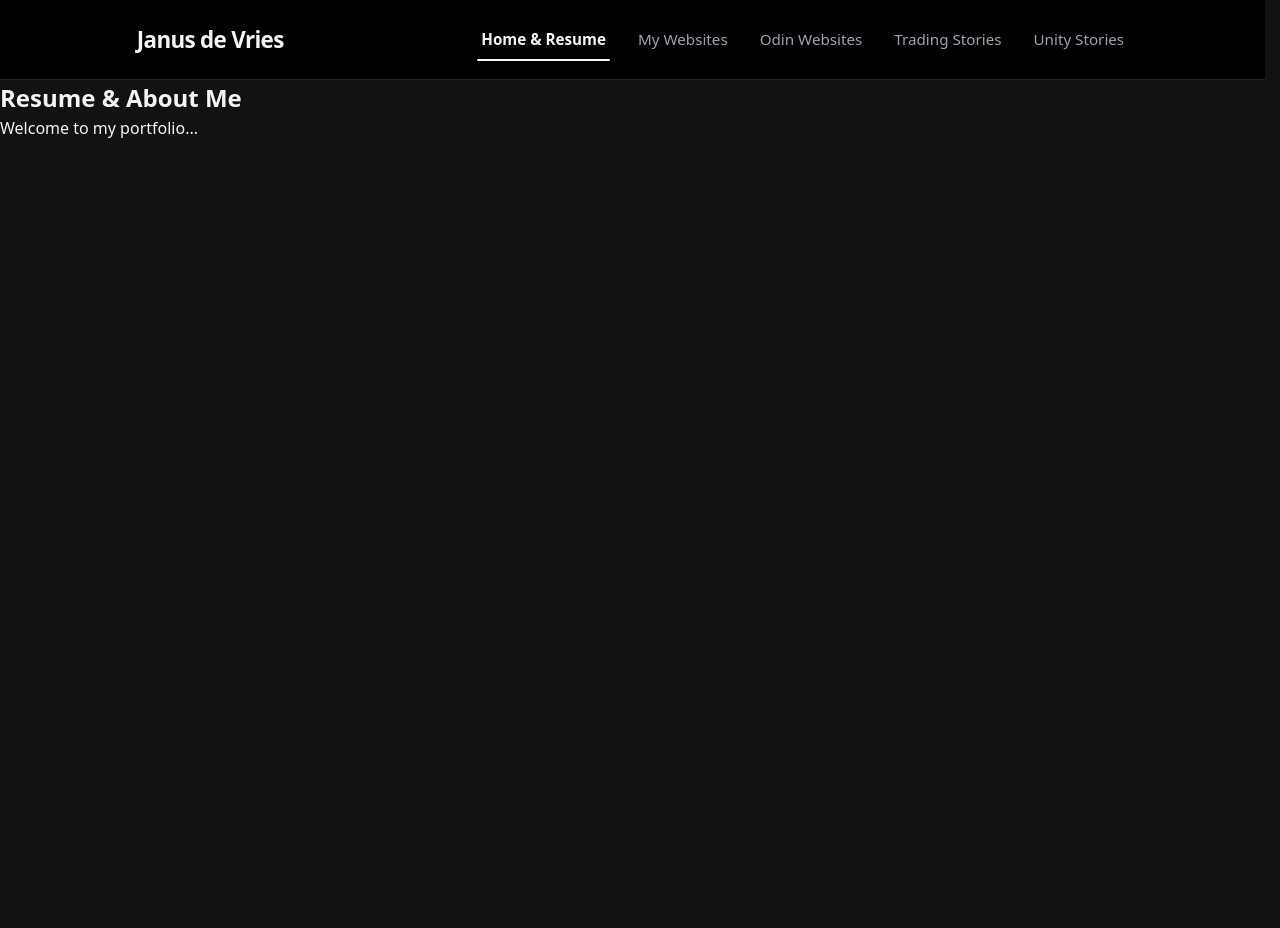
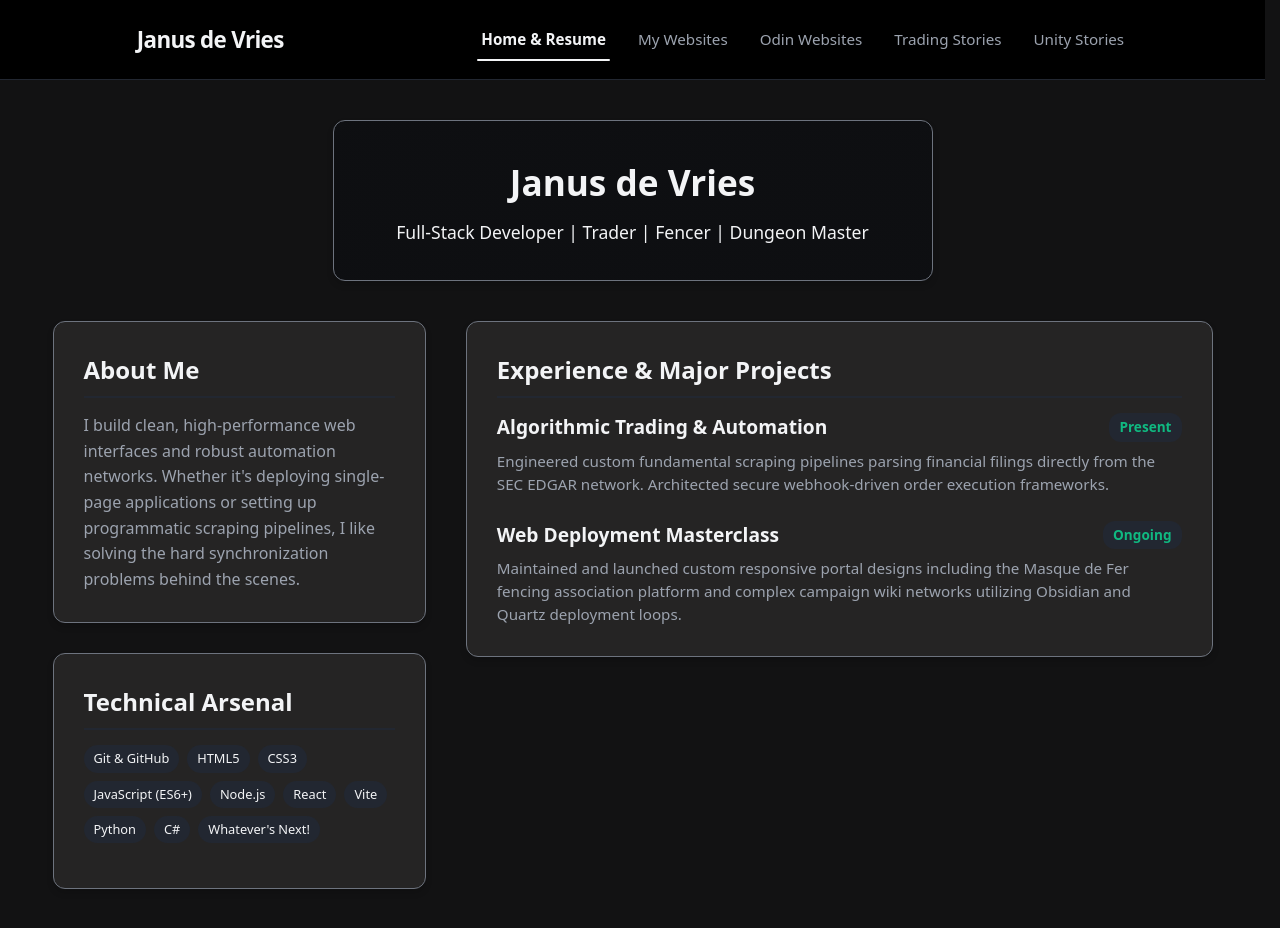
Before and after one commit to 1nf1n1t3f1r3/homepage, a React (Vite) app: page / in a window 1280 px wide. Before the commit the page ends 800 px from the top, so only its background shows below. Built offline with nearby package versions, Linux system fonts and the light colour scheme.

Commit message:
Adding Home

```diff
--- a/src/App.jsx
+++ b/src/App.jsx
@@ -4,18 +4,19 @@ import React from "react";
 import { Routes, Route } from "react-router-dom";
 import ScrollToTop from "./components/ScrollToTop"; // 1. Import the utility component
 import Header from "./components/Header";
+import Home from "./pages/Home";
 import MyWebsites from "./pages/MyWebsites";
 import OdinHub from "./pages/OdinHub";
 import Trading from "./pages/Trading";
 import StoryView from "./pages/StoryView"; // The single template page
 
 // Tiny placeholder components for your pages (you can move these to separate files later!)
-const Home = () => (
-  <main className="page-content">
-    <h2>Resume & About Me</h2>
-    <p>Welcome to my portfolio...</p>
-  </main>
-);
+// const Home = () => (
+//   <main className="page-content">
+//     <h2>Resume & About Me</h2>
+//     <p>Welcome to my portfolio...</p>
+//   </main>
+// );
 // const OdinHubLink = () => (
 //   <main className="page-content">
 //     <h2>Odin Projects</h2>
@@ -32,12 +33,6 @@ const UnityDev = () => (
   <main className="page-content">
     <h2>Unity & The Networking Wheel</h2>
     <p>The story of how I tried to rewrite multiplayer sync from scratch...</p>
-  </main>
-);
-const DnD = () => (
-  <main className="page-content">
-    <h2>D&D Worldbuilding Tools</h2>
-    <p>I'm a bit tired of having to come up with loot every dungeon</p>
   </main>
 );
 // const MasqueDeFer = () => (
--- /dev/null
+++ b/src/pages/Home.jsx
@@ -0,0 +1,89 @@
+// src/pages/Home.jsx
+import React from "react";
+import styles from "./Home.module.css";
+import { Link } from "react-router-dom";
+
+function Home() {
+  return (
+    <main className="page-content">
+      <div className="gridContainer">
+        {/* 1. HERO BANNER HEADER */}
+        <div className="pageHeaderBanner">
+          <h2>Janus de Vries</h2>
+          <p>Full-Stack Developer | Trader | Fencer | Dungeon Master</p>
+        </div>
+
+        {/* 2. TWO-COLUMN SPLIT RESUME GRID */}
+        <div className={styles.resumeLayout}>
+          {/* LEFT SIDEBAR: Personal Details & Core Tech Stack */}
+          <section className={styles.sidebarColumn}>
+            <div className={styles.profileSection}>
+              <h3>About Me</h3>
+              <p className={styles.bioText}>
+                I build clean, high-performance web interfaces and robust
+                automation networks. Whether it's deploying single-page
+                applications or setting up programmatic scraping pipelines, I
+                like solving the hard synchronization problems behind the
+                scenes.
+              </p>
+            </div>
+
+            <div className={styles.stackSection}>
+              <h3>Technical Arsenal</h3>
+              <div className="techBadgeContainer">
+                <span className="techBadge">Git & GitHub</span>
+
+                <span className="techBadge">HTML5</span>
+                <span className="techBadge">CSS3</span>
+                <span className="techBadge">JavaScript (ES6+)</span>
+                <span className="techBadge">Node.js</span>
+
+                <span className="techBadge">React</span>
+                <span className="techBadge">Vite</span>
+
+                <span className="techBadge">Python</span>
+                <span className="techBadge">C#</span>
+
+                <span className="techBadge">Whatever's Next!</span>
+              </div>
+            </div>
+          </section>
+
+          {/* RIGHT COLUMN: Professional Chronicle */}
+          <section className={styles.mainChronicleColumn}>
+            <div className={styles.chronicleCard}>
+              <h3>Experience & Major Projects</h3>
+
+              <div className={styles.timelineItem}>
+                <div className={styles.timelineHeader}>
+                  <h4>Algorithmic Trading & Automation</h4>
+                  <span className={styles.timelineDate}>Present</span>
+                </div>
+                <p>
+                  Engineered custom fundamental scraping pipelines parsing
+                  financial filings directly from the SEC EDGAR network.
+                  Architected secure webhook-driven order execution frameworks.
+                </p>
+              </div>
+
+              <div className={styles.timelineItem}>
+                <div className={styles.timelineHeader}>
+                  <h4>Web Deployment Masterclass</h4>
+                  <span className={styles.timelineDate}>Ongoing</span>
+                </div>
+                <p>
+                  Maintained and launched custom responsive portal designs
+                  including the Masque de Fer fencing association platform and
+                  complex campaign wiki networks utilizing Obsidian and Quartz
+                  deployment loops.
+                </p>
+              </div>
+            </div>
+          </section>
+        </div>
+      </div>
+    </main>
+  );
+}
+
+export default Home;
--- /dev/null
+++ b/src/pages/Home.module.css
@@ -0,0 +1,82 @@
+/* src/pages/Home.module.css */
+
+.resumeLayout {
+  display: grid;
+  grid-template-columns: 1fr 2fr; /* Clean asymmetrical layout split */
+  gap: 40px;
+  margin-top: 20px;
+}
+
+.sidebarColumn {
+  display: flex;
+  flex-direction: column;
+  gap: 30px;
+}
+
+.profileSection,
+.stackSection,
+.chronicleCard {
+  background: #252424; /* Matches your --bg-card token */
+  border: 1px solid #6d737e; /* Matches your --border-white token */
+  border-radius: 12px;
+  padding: 30px;
+  box-shadow: 0 4px 6px rgba(0, 0, 0, 0.15);
+}
+
+.profileSection h3,
+.stackSection h3,
+.chronicleCard h3 {
+  font-size: 1.5rem;
+  margin-bottom: 15px;
+  border-bottom: 2px solid var(--border-subtle);
+  padding-bottom: 8px;
+}
+
+.bioText {
+  color: var(--text-muted);
+  line-height: 1.6;
+  font-size: 1rem;
+}
+
+.timelineItem {
+  margin-bottom: 25px;
+}
+
+.timelineItem:last-child {
+  margin-bottom: 0;
+}
+
+.timelineHeader {
+  display: flex;
+  justify-content: space-between;
+  align-items: center;
+  margin-bottom: 8px;
+}
+
+.timelineHeader h4 {
+  font-size: 1.2rem;
+  color: var(--text-main);
+}
+
+.timelineDate {
+  font-size: 0.85rem;
+  background: var(--border-subtle);
+  padding: 4px 10px;
+  border-radius: 12px;
+  font-weight: 600;
+  color: var(--accent-trading);
+}
+
+.timelineItem p {
+  color: var(--text-muted);
+  line-height: 1.5;
+  font-size: 0.95rem;
+}
+
+/* 🚀 MOBILE ADAPTATION SAFETY BOX */
+@media (max-width: 768px) {
+  .resumeLayout {
+    grid-template-columns: 1fr; /* Stacks column layers elegantly into a single column line on phones */
+    gap: 20px;
+  }
+}
```
Also changed, not shown: src/pages/CV.jsx (deleted, +0 -52 lines).
